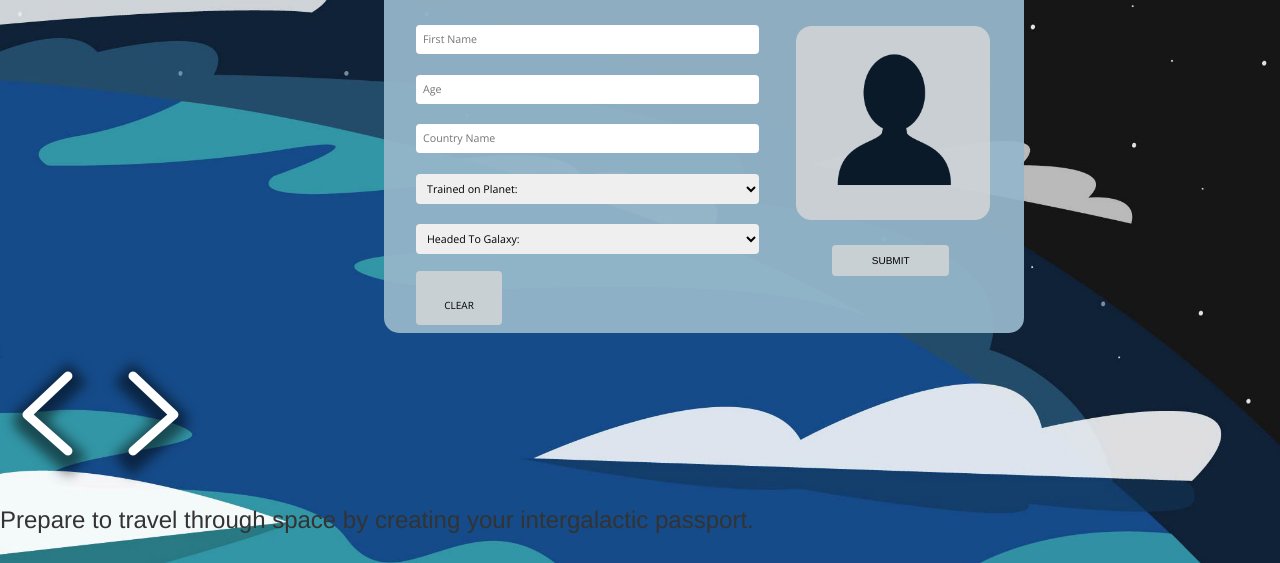
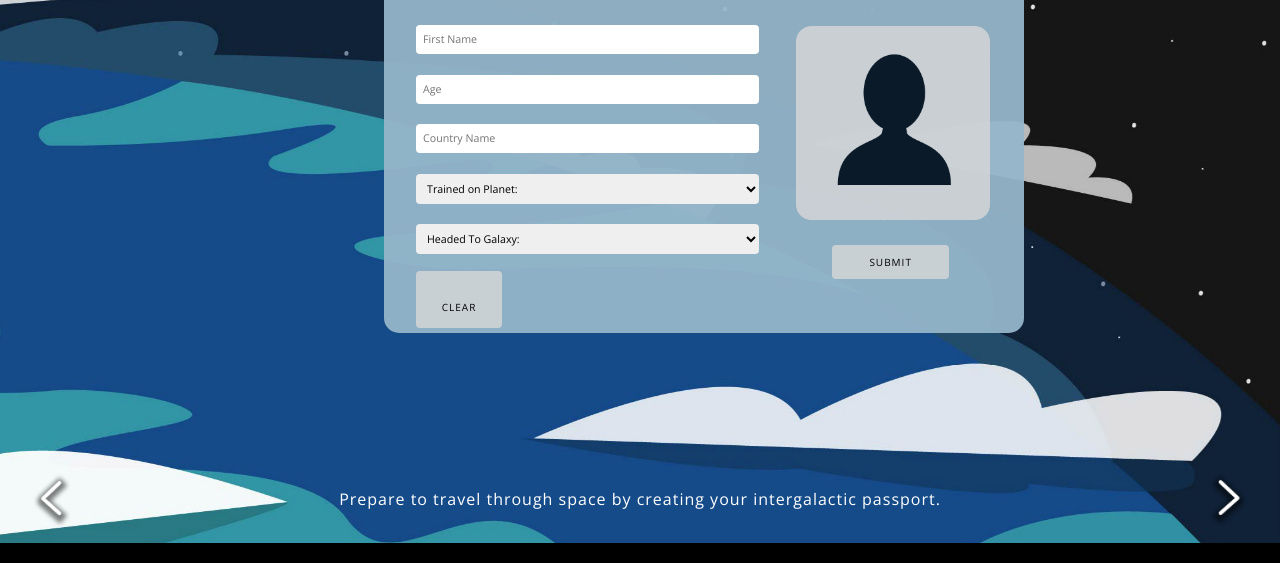
Before and after one commit to shashaxdu/kaleidoscope, a plain HTML site: page Avatar.html in a window 1280 px wide. Shown: the part 257-820 px from the top of the page. Drawn offline with nearby package versions, Linux system fonts and the light colour scheme.

Commit message:
checking css with master

```diff
--- a/Avatar.html
+++ b/Avatar.html
@@ -12,6 +12,7 @@
     <!-- Latest compiled and minified CSS -->
 	<link rel="stylesheet" href="https://maxcdn.bootstrapcdn.com/bootstrap/3.3.7/css/bootstrap.min.css" integrity="sha384-BVYiiSIFeK1dGmJRAkycuHAHRg32OmUcww7on3RYdg4Va+PmSTsz/K68vbdEjh4u" crossorigin="anonymous">
 
+	<link rel="stylesheet" type="text/css" href="css/main.css">
 	<link rel="stylesheet" type="text/css" href="css/IndividualtoInfinity.css">
 	<link href="https://fonts.googleapis.com/css?family=Alegreya+Sans+SC|Allura" rel="stylesheet" type="text/css">
 	<link href="https://fonts.googleapis.com/css?family=Josefin+Sans|Quicksand:300" rel="stylesheet">
--- a/css/main.css
+++ b/css/main.css
@@ -2,6 +2,7 @@
 
 body{
   background: black;
+  color: white;
 }
 
 a{
```
Also changed, not shown: AboutPage.html (+2 -1 lines), BuildYourGolden_Record.html (+1 -0 lines), Earth.html (+1 -0 lines), Golden_Record.html (+1 -0 lines), IndividualtoInfinity.html (+1 -0 lines), Infinity.html (+1 -0 lines), MilkyWay.html (+1 -0 lines), ObservableUniverse.html (+1 -0 lines), SolarSystem.html (+1 -0 lines), StarNeighborhood.html (+1 -0 lines), Supercluster.html (+1 -0 lines), Trappist.html (+1 -0 lines).
